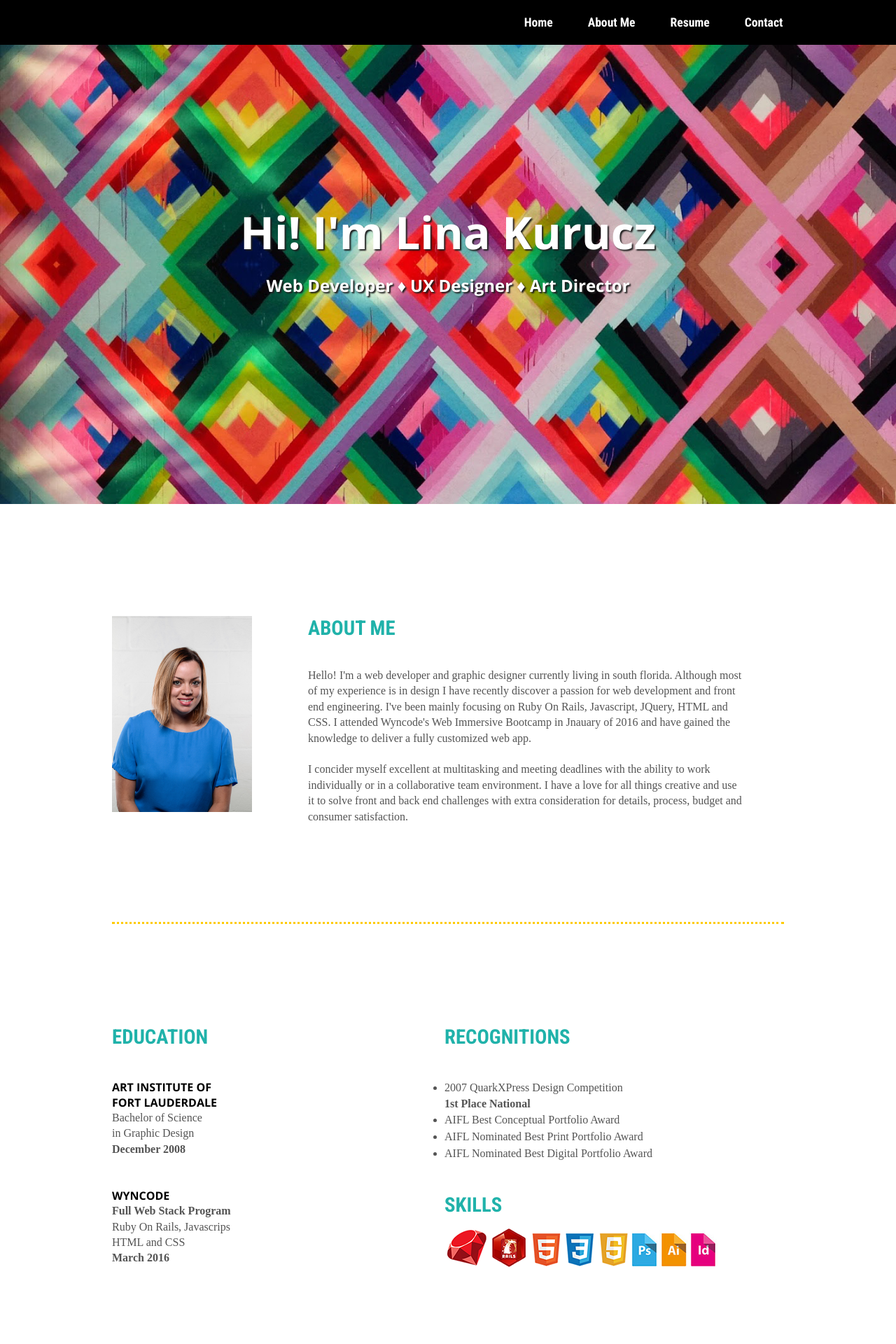
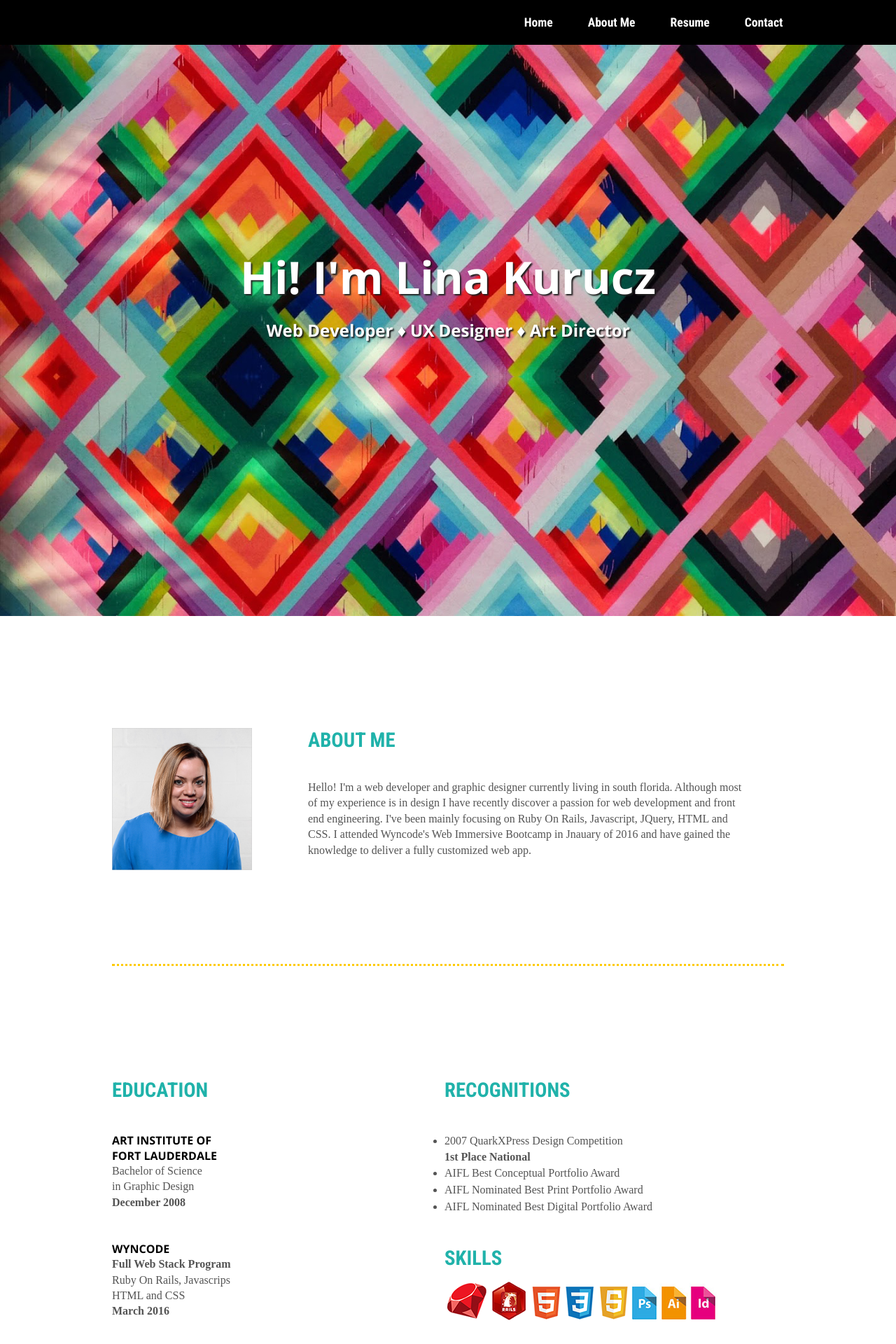
Before and after one commit to ifoundlina/portfolio, a PHP site: page / in a window 1280 px wide. Shown: the top 1920 px of the page at 70% size. Run offline with PHP 8.4, Linux system fonts and the light colour scheme; some libraries are stand-ins or nearby versions; some web fonts are replaced.

Commit message:
change pic and bio

```diff
--- a/css/style.css
+++ b/css/style.css
@@ -140,7 +140,7 @@ color: #00e5e6;
   background-position: center bottom;
   background-repeat: no-repeat;
   background-size: cover;
-  height: 45rem;
+  height: 55rem;
   overflow: auto;
 }
 .introduction h1,
@@ -153,7 +153,7 @@ color: #00e5e6;
 }
 .introduction h1 {
   font-size: 4rem;
-  margin-top: 18rem;
+  margin-top: 22rem;
   font-weight: 700;
 }
 .introduction h3 {
@@ -166,7 +166,7 @@ color: #00e5e6;
 */
 
 .about {
-  height: 18rem;
+  height: 500px;
 }
 
 .about_me h4 {
@@ -184,7 +184,8 @@ color: #00e5e6;
   margin: auto;
   border-bottom: dotted;
   border-bottom-color: #FECB00;
-  height: 600px;
+  height: 500px;
+  padding-bottom: 10rem;
   font-size: 1em;
 }
 
@@ -196,7 +197,7 @@ color: #00e5e6;
 }
 
 .about_me_text {
-  height: 450px;
+  height: 260px;
   width: 700px;
   float: left;
   padding-left: 80px;
@@ -207,11 +208,12 @@ color: #00e5e6;
 */
 .education {
   width: 960px;
-  padding-top: 9rem;
+  padding-top: 10rem;
+  padding-bottom: 10rem;
   margin: auto;
   border-bottom: dotted;
   border-bottom-color: #FECB00;
-  height: 620px;
+  height: 650px;
   font-size: 1em;
 }
 
@@ -240,9 +242,9 @@ color: #00e5e6;
 
 .experience {
   width: 960px;
-  padding-top: 6rem;
+  padding-top: 10rem;
   margin: auto;
-  height: 875px;
+  height: 950px;
 }
 .job-box {
   width: 960px;
@@ -306,10 +308,6 @@ color: #00e5e6;
   color: white;
 }
 
-
-/**
-* Responsive Design
-*/
 @media (min-width: 48rem) {
   .content
 
--- a/index.html
+++ b/index.html
@@ -45,10 +45,7 @@
     </div>
     <div class="about_me_text">
       <h4>About Me</h4>
-      <p>Hello! I'm a web developer and graphic designer currently living in south florida. Although most of my experience is in design I have recently discover a passion for web development and front end engineering. I've been mainly focusing on Ruby On Rails, Javascript, JQuery, HTML and CSS. I attended Wyncode's Web Immersive Bootcamp in Jnauary of 2016 and have gained the knowledge to deliver a fully customized web app. <br>
-
-      </br>I concider myself excellent at multitasking and meeting deadlines with the ability to work individually or in a collaborative team environment. I have a love for all things creative and use it to solve front and back end challenges with extra consideration for details, process, budget and consumer satisfaction.
-    </p>
+      <p>Hello! I'm a web developer and graphic designer currently living in south florida. Although most of my experience is in design I have recently discover a passion for web development and front end engineering. I've been mainly focusing on Ruby On Rails, Javascript, JQuery, HTML and CSS. I attended Wyncode's Web Immersive Bootcamp in Jnauary of 2016 and have gained the knowledge to deliver a fully customized web app.</p>
   </div>
 </div>
 </section>
```
Also changed, not shown: lina.jpg.
